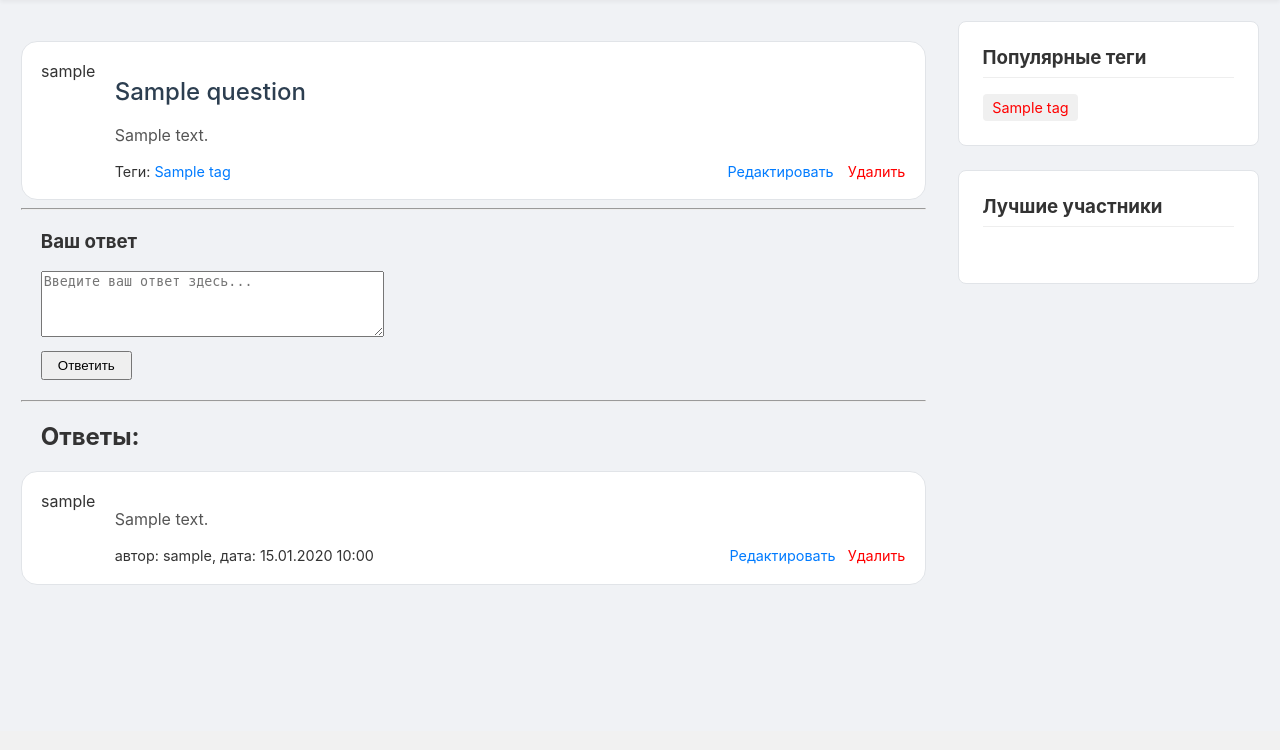
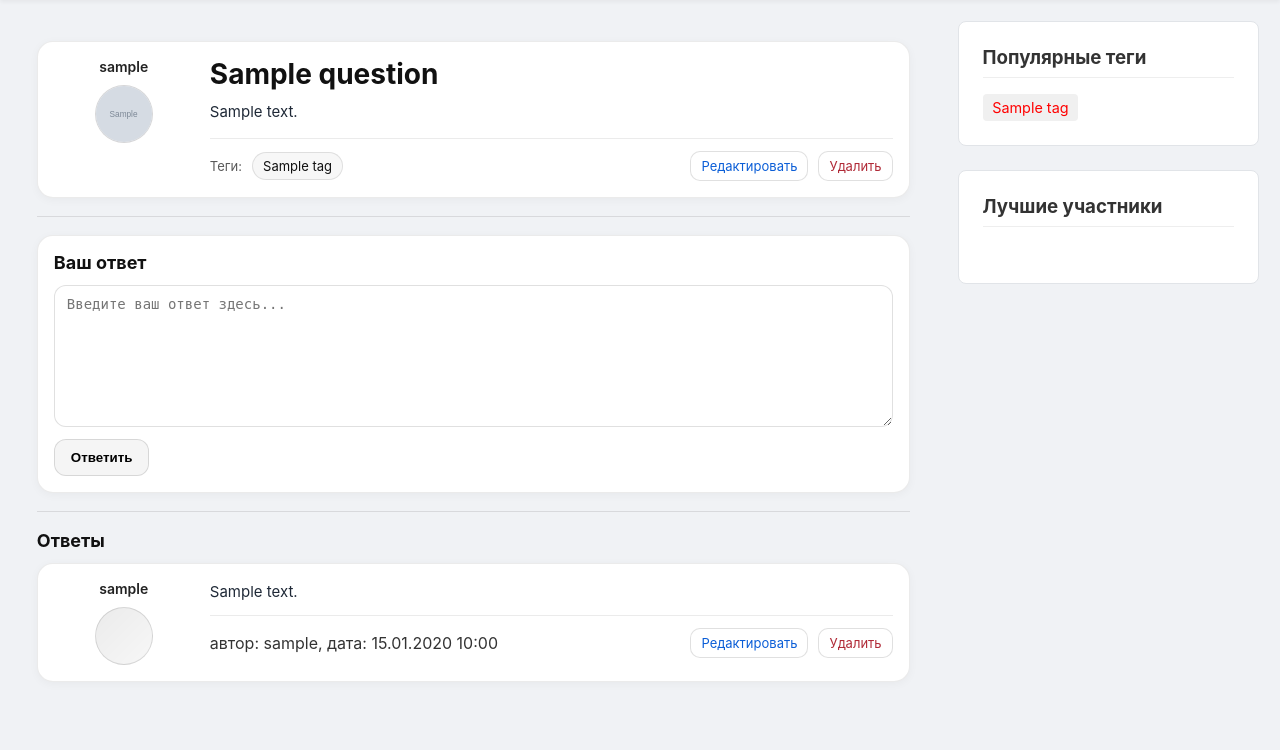
Before and after one commit to Tim-arc/First_Homework_Vk, a Django app: page /question/1/ in a window 1280 px wide. Shown: the part 69-819 px from the top of the page. Before the commit the page ends 654 px from the top, so only its background shows below. Run offline with Django 5.2, Linux system fonts and the light colour scheme; a user stored in the database is signed in; tables that the repository leaves empty hold one stand-in row (values such as "Sample post"); grey boxes marked "Sample" are stand-in pictures.

Commit message:
fix style

```diff
--- a/core/settings.py
+++ b/core/settings.py
@@ -131,3 +131,7 @@ STATICFILES_DIRS = [BASE_DIR / 'static']
 # https://docs.djangoproject.com/en/5.0/ref/settings/#default-auto-field
 
 DEFAULT_AUTO_FIELD = 'django.db.models.BigAutoField'
+
+# Настройки для загрузки медиа-файлов
+MEDIA_URL = '/media/'
+MEDIA_ROOT = BASE_DIR / 'media'
--- a/static/css/Question.css
+++ b/static/css/Question.css
@@ -1,85 +1,288 @@
-.root__main > hr {
-    height: 1px;
-    background-color: black;
+.qa-page {
+    max-width: 980px;
+    margin: 20px auto;
+    padding: 0 16px 28px;
 }
 
-.question {
-    display: flex;
-    gap: 1rem;
-    background-color: #fff;
-    border-radius: 1rem;
-    padding: 1rem;
+.root__main > hr,
+.qa-divider {
+    height: 1px;
+    border: 0;
+    background: rgba(0, 0, 0, 0.10);
+    margin: 18px 0;
 }
 
-.question .likes {
-    width: 50px;
-    text-align: center;
-    border: 1px solid #ccc;
-    border-radius: 4px;
-    padding: 0.2rem;
+.qa-card {
+    display: flex;
+    gap: 16px;
+    background: #fff;
+    border: 1px solid rgba(0, 0, 0, 0.08);
+    border-radius: 16px;
+    padding: 16px;
+    box-shadow: 0 2px 10px rgba(0, 0, 0, 0.04);
+    transition: transform 0.15s ease, box-shadow 0.15s ease, border-color 0.15s ease;
 }
 
-.question__content > h1 {
-    font-size: 2rem;
-    margin: 0;
-    margin-bottom: 0.5rem;
-    font-weight: 600;
+.qa-card:hover {
+    transform: translateY(-1px);
+    box-shadow: 0 10px 22px rgba(0, 0, 0, 0.06);
+    border-color: rgba(0, 0, 0, 0.12);
 }
 
-.comment-container {
+.qa-meta {
+    flex: 0 0 140px;
     display: flex;
-    flex-direction: column;
-    gap: 1.5rem;
-    padding: 1.5rem;
+    align-items: flex-start;
+    justify-content: center;
 }
 
-.comment {
-    background-color: #fff;
-    border: 1px solid #323232;
-    border-radius: 1rem;
-    padding: 1.2rem;
-    display: flex;
-    gap: 1.2rem;
-    transition: box-shadow 0.3s, border-color 0.3s, transform 0.3s;
-}
-
-.comment .likes {
-    width: 50px;
-    text-align: center;
-    border: 1px solid #ccc;
-    border-radius: 4px;
-    padding: 0.2rem;
-}
-
-.comment__likes-and-avatar {
+.qa-author {
     display: flex;
     flex-direction: column;
     align-items: center;
-    gap: 0.5rem;
+    gap: 10px;
+    width: 100%;
 }
 
-.question__likes-and-avatar > .avatar_span {
-    width: 100%;
-    height: 50%;
-    border: 1px solid black;
+.qa-author__name {
+    font-weight: 600;
+    font-size: 14px;
+    color: #222;
+    text-align: center;
+    word-break: break-word;
 }
 
-.comment__likes-and-avatar > .avatar_span {
-    width: 100%;
-    height: 50%;
-    border: 1px solid black;
+.qa-avatar {
+    width: 56px;
+    height: 56px;
+    border-radius: 50%;
+    object-fit: cover;
+    border: 1px solid rgba(0, 0, 0, 0.12);
+    background: #f3f4f6;
 }
 
-.comment__content > h1 {
-    font-size: 1.5rem;
-    margin: 0;
-    margin-bottom: 0.5rem;
-    font-weight: 500;
+.qa-avatar--placeholder {
+    display: inline-block;
+    background: linear-gradient(135deg, rgba(0,0,0,0.08), rgba(0,0,0,0.03));
 }
 
-.new-comment > textarea {
-    width: 100%;
-    height: 8rem;
-    border-radius: 1rem;
-    padding: .5rem;
+.qa-body {
+    flex: 1 1 auto;
+    min-width: 0;
 }
+
+.qa-title {
+    font-size: 28px;
+    line-height: 1.15;
+    margin: 0 0 10px;
+    font-weight: 700;
+    color: #111;
+}
+
+.qa-text {
+    color: #1f2937;
+    line-height: 1.55;
+    font-size: 15px;
+}
+
+.qa-text p {
+    margin: 0 0 10px;
+}
+
+.qa-text p:last-child {
+    margin-bottom: 0;
+}
+
+.qa-footer {
+    margin-top: 14px;
+    padding-top: 12px;
+    border-top: 1px solid rgba(0, 0, 0, 0.08);
+    display: flex;
+    align-items: center;
+    justify-content: space-between;
+    gap: 12px;
+    flex-wrap: wrap;
+}
+
+.qa-footer--answer {
+    margin-top: 12px;
+}
+
+.qa-tags {
+    display: flex;
+    align-items: center;
+    gap: 10px;
+    flex-wrap: wrap;
+}
+
+.qa-tags__label {
+    color: rgba(0, 0, 0, 0.65);
+    font-size: 13px;
+}
+
+.qa-tags__list {
+    display: flex;
+    gap: 8px;
+    flex-wrap: wrap;
+}
+
+.qa-tag {
+    display: inline-flex;
+    align-items: center;
+    height: 26px;
+    padding: 0 10px;
+    border-radius: 999px;
+    border: 1px solid rgba(0, 0, 0, 0.10);
+    background: rgba(0, 0, 0, 0.03);
+    color: #111;
+    font-size: 13px;
+    text-decoration: none;
+}
+
+.qa-tag:hover {
+    background: rgba(0, 0, 0, 0.06);
+    border-color: rgba(0, 0, 0, 0.16);
+    transform: translateY(-1px);
+}
+
+.qa-tags__empty {
+    color: rgba(0, 0, 0, 0.55);
+    font-size: 13px;
+}
+
+.qa-actions {
+    display: inline-flex;
+    gap: 10px;
+    flex-wrap: wrap;
+}
+
+.qa-action {
+    text-decoration: none;
+    font-size: 13px;
+    padding: 6px 10px;
+    border-radius: 10px;
+    border: 1px solid rgba(0, 0, 0, 0.12);
+    background: #fff;
+    transition: transform 0.15s ease, box-shadow 0.15s ease, border-color 0.15s ease;
+}
+
+.qa-action:hover {
+    transform: translateY(-1px);
+    box-shadow: 0 6px 14px rgba(0, 0, 0, 0.06);
+    border-color: rgba(0, 0, 0, 0.18);
+}
+
+.qa-action--edit {
+    color: #0b5ed7;
+}
+
+.qa-action--delete {
+    color: #b02a37;
+}
+
+.qa-card--form {
+    display: block;
+}
+
+.qa-section-title {
+    margin: 0 0 12px;
+    font-size: 18px;
+    font-weight: 700;
+    color: #111;
+}
+
+.qa-form {
+    display: flex;
+    flex-direction: column;
+    gap: 12px;
+}
+
+.qa-field{
+    display: flex;
+    flex-direction: column;
+    gap: 6px;
+}
+
+.qa-field textarea,
+.qa-field input,
+.qa-field select {
+    display: flex;
+    max-width: 100%;
+    border-radius: 12px;
+    border: 1px solid rgba(0, 0, 0, 0.12);
+    padding: 10px 12px;
+    font-size: 14px;
+    outline: none;
+    background: #fff;
+    transition: border-color 0.15s ease, box-shadow 0.15s ease;
+}
+
+.qa-field textarea {
+    min-height: 120px;
+    resize: vertical;
+}
+
+.qa-field textarea:focus,
+.qa-field input:focus,
+.qa-field select:focus {
+    border-color: rgba(0, 0, 0, 0.25);
+    box-shadow: 0 0 0 4px rgba(0, 0, 0, 0.06);
+}
+
+.qa-error {
+    margin-top: 6px;
+    color: #b02a37;
+    font-size: 13px;
+}
+
+/* Кнопка */
+.qa-btn {
+    align-self: flex-start;
+    padding: 10px 16px;
+    border-radius: 12px;
+    border: 1px solid rgba(0, 0, 0, 0.12);
+    background: rgba(0, 0, 0, 0.04);
+    cursor: pointer;
+    font-weight: 700;
+}
+
+.qa-btn:hover {
+    transform: translateY(-1px);
+    box-shadow: 0 10px 18px rgba(0, 0, 0, 0.06);
+    background: rgba(0, 0, 0, 0.06);
+    border-color: rgba(0, 0, 0, 0.18);
+}
+
+.qa-empty {
+    padding: 14px 4px;
+    color: rgba(0, 0, 0, 0.65);
+}
+
+.qa-list {
+    display: flex;
+    flex-direction: column;
+    gap: 12px;
+}
+.qa-card--danger {
+    border-color: rgba(176, 42, 55, 0.18);
+    box-shadow: 0 2px 10px rgba(176, 42, 55, 0.06);
+}
+
+.qa-title--danger {
+    color: #b02a37;
+}
+
+.qa-btn--danger {
+    border-color: rgba(176, 42, 55, 0.28);
+    background: rgba(176, 42, 55, 0.10);
+    color: #8a1f29;
+}
+
+.qa-btn--danger:hover {
+    background: rgba(176, 42, 55, 0.14);
+    border-color: rgba(176, 42, 55, 0.34);
+}
+
+.qa-muted--danger {
+    color: rgba(176, 42, 55, 0.70);
+}
--- a/templates/qa/Question.html
+++ b/templates/qa/Question.html
@@ -1,86 +1,131 @@
 {% extends 'qa/main_layout.html' %}
 
 {% block content %}
+{% load static %}
+<link rel="stylesheet" href="{% static 'css/Question.css' %}">
 <main class="root__main">
+    <div class="qa-page">
 
-    <div class="question-item" style="margin-top: 20px;">
-        <div class="question__likes-and-avatar">
+        <!-- ВОПРОС -->
+        <article class="qa-card qa-card--question">
+            <div class="qa-meta">
+                <div class="qa-author">
                     {% if question.author %}
-                <span>{{ question.author.username }}</span>
+                        <div class="qa-author__name">{{ question.author.username }}</div>
                         {% if question.author.profile.avatar %}
-                   <!-- тут можно вывести мини-аватар -->
+                            <img
+                                src="{{ question.author.profile.avatar.url }}"
+                                alt="Аватар пользователя {{ question.author.username }}"
+                                class="qa-avatar"
+                            >
+                        {% else %}
+                            <div class="qa-avatar qa-avatar--placeholder" aria-hidden="true"></div>
                         {% endif %}
                     {% else %}
-                <span>Удаленный пользователь</span>
-            {% endif %}
-        </div>
-        <div class="question__content">
-            <h1 class="question-title">{{ question.title }}</h1>
-            <div class="description">{{ question.text|linebreaks }}</div>
-
-            <div class="question__footer">
-                <span>
-                    Теги:
-                    {% for tag in question.tags.all %}
-                        <a href="{% url 'qa:questions_by_tag' tag_name=tag.name %}">{{ tag.name }}</a>
-                    {% endfor %}
-                </span>
-
-                <!-- Кнопки управления (Только для автора) -->
-                {% if user.is_authenticated and user == question.author %}
-                    <span style="margin-left: 15px;">
-                        <a href="{% url 'qa:question_edit' question_id=question.id %}" style="color: #007bff;">Редактировать</a>
-                        <a href="{% url 'qa:question_delete' question_id=question.id %}" style="color: red; margin-left: 10px;">Удалить</a>
-                    </span>
+                        <div class="qa-author__name">Удаленный пользователь</div>
+                        <div class="qa-avatar qa-avatar--placeholder" aria-hidden="true"></div>
                     {% endif %}
                 </div>
             </div>
+
+            <div class="qa-body">
+                <h1 class="qa-title">{{ question.title }}</h1>
+                <div class="qa-text">{{ question.text|linebreaks }}</div>
+
+                <footer class="qa-footer">
+                    <div class="qa-tags">
+                        <span class="qa-tags__label">Теги:</span>
+                        <div class="qa-tags__list">
+                            {% for tag in question.tags.all %}
+                                <a class="qa-tag" href="{% url 'qa:questions_by_tag' tag_name=tag.name %}">{{ tag.name }}</a>
+                            {% empty %}
+                                <span class="qa-tags__empty">нет</span>
+                            {% endfor %}
+                        </div>
                     </div>
 
-    <hr>
+                    {% if user.is_authenticated and user == question.author %}
+                        <div class="qa-actions">
+                            <a class="qa-action qa-action--edit" href="{% url 'qa:question_edit' question_id=question.id %}">
+                                Редактировать
+                            </a>
+                            <a class="qa-action qa-action--delete" href="{% url 'qa:question_delete' question_id=question.id %}">
+                                Удалить
+                            </a>
+                        </div>
+                    {% endif %}
+                </footer>
+            </div>
+        </article>
 
-    <!-- ФОРМА ДОБАВЛЕНИЯ ОТВЕТА -->
+        <hr class="qa-divider">
+
+        <!-- ФОРМА ОТВЕТА -->
         {% if user.is_authenticated %}
-        <div style="margin: 20px;">
-            <h3>Ваш ответ</h3>
-            <form method="post">
+            <section class="qa-card qa-card--form">
+                <h3 class="qa-section-title">Ваш ответ</h3>
+
+                <form method="post" class="qa-form">
                     {% csrf_token %}
+
                     {% for field in answer_form %}
-                    <div style="margin-bottom: 10px;">
+                        <div class="qa-field">
                             {{ field }}
                             {% if field.errors %}
-                            <div style="color: red;">{{ field.errors }}</div>
+                                <div class="qa-error">{{ field.errors }}</div>
                             {% endif %}
                         </div>
                     {% endfor %}
-                <button type="submit" style="padding: 5px 15px;" name="answer_submit">Ответить</button>
+
+                    <button type="submit" class="qa-btn" name="answer_submit">Ответить</button>
                 </form>
-        </div>
-        <hr>
+            </section>
+
+            <hr class="qa-divider">
         {% endif %}
 
-    <h2 style="margin-left: 20px;">Ответы:</h2>
+        <!-- ОТВЕТЫ -->
+        <h2 class="qa-section-title">Ответы</h2>
+
+        <section class="qa-list">
             {% for answer in answers %}
-        <div class="question-item answer-item" style="margin-top: 15px;">
-            <div class="question__likes-and-avatar">
-                <span>{{ answer.author.username|default:"Deleted" }}</span>
-            </div>
-            <div class="question__content">
-                <div class="description">{{ answer.text|linebreaks }}</div>
-                <div class="question__footer">
-                    <span>автор: {{ answer.author.username|default:"Deleted" }}, дата: {{ answer.created_at|date:"d.m.Y H:i" }}</span>
-                    {% if user.is_authenticated and user == answer.author %}
-                        <span style="margin-left: 10px;">
-                            <a href="{% url 'qa:answer_edit' answer_id=answer.id %}" style="color: #007bff;">Редактировать</a>
-                            <a href="{% url 'qa:answer_delete' answer_id=answer.id %}" style="color: red; margin-left: 8px;">Удалить</a>
-                        </span>
-                    {% endif %}
+                <article class="qa-card qa-card--answer">
+                    <div class="qa-meta">
+                        <div class="qa-author">
+                            <div class="qa-author__name">{{ answer.author.username|default:"Deleted" }}</div>
+                            <div class="qa-avatar qa-avatar--placeholder" aria-hidden="true"></div>
                         </div>
                     </div>
+
+                    <div class="qa-body">
+                        <div class="qa-text">{{ answer.text|linebreaks }}</div>
+
+                        <footer class="qa-footer qa-footer--answer">
+                            <div class="qa-muted">
+                                автор: {{ answer.author.username|default:"Deleted" }},
+                                дата: {{ answer.created_at|date:"d.m.Y H:i" }}
                             </div>
+
+                            {% if user.is_authenticated and user == answer.author %}
+                                <div class="qa-actions">
+                                    <a class="qa-action qa-action--edit" href="{% url 'qa:answer_edit' answer_id=answer.id %}">
+                                        Редактировать
+                                    </a>
+                                    <a class="qa-action qa-action--delete" href="{% url 'qa:answer_delete' answer_id=answer.id %}">
+                                        Удалить
+                                    </a>
+                                </div>
+                            {% endif %}
+                        </footer>
+                    </div>
+                </article>
             {% empty %}
-        <p style="margin-left: 20px;">Ответов пока нет. Будьте первым!</p>
+                <div class="qa-empty">
+                    Ответов пока нет. Будьте первым!
+                </div>
             {% endfor %}
+        </section>
 
+    </div>
 </main>
 {% endblock %}
```
Lines whose indentation alone changed are shown as unchanged.
